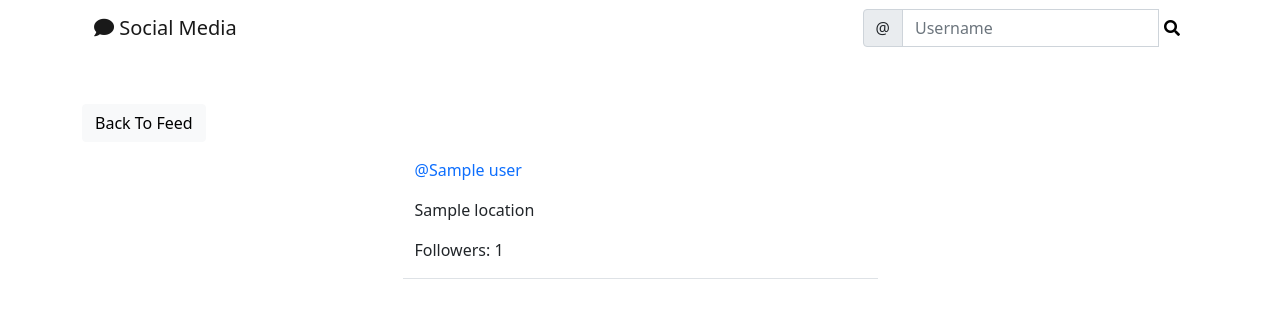
After one commit to souravsarker2015/social_media_app, a Django app: template social/templates/social/search.html in a window 1280 px wide. The commit adds this page. Shown: the top 318 px of the page. Run offline with Django 4.2, Linux system fonts and the light colour scheme; the template is opened without the code that fills it: most values are stand-ins (such as "Sample title", 1, 10 or a date in 2020); some libraries are stand-ins or nearby versions.

Commit message:
search user

```diff
--- a/landing/templates/landing/navbar.html
+++ b/landing/templates/landing/navbar.html
@@ -14,10 +14,11 @@
             <div class="collapse navbar-collapse" id="navbarTogglerDemo03">
                 <ul class="navbar-nav me-auto mb-2 mb-lg-0">
                 </ul>
-                <form class="d-flex">
+                <form class="d-flex" method="get" action="{% url 'profile-search' %}">
                     <div class="input-group">
                         <span class="input-group-text" id="basic-addon1">@</span>
-                        <input type="text" class="form-control" placeholder="Username" aria-label="Username" aria-describedby="basic-addon1">
+                        <input type="text" class="form-control" placeholder="Username" aria-label="Username" aria-describedby="basic-addon1" name="query" value="{{ request.GET.query }}">
+                        <button style="border: none; background-color: transparent; box-shadow: none" type="submit"><i class="fas fa-search"></i></button>
                     </div>
                 </form>
                 {% if user.is_authenticated %}
--- /dev/null
+++ b/social/templates/social/search.html
@@ -0,0 +1,23 @@
+{% extends 'landing/base.html' %}
+
+{% block content %}
+    <div class="container">
+        <div class="row mt-5">
+            <div class="col-md-5 col-sm-6">
+                <a href="{% url 'post_list' %}" class="btn btn-light">Back To Feed</a>
+            </div>
+        </div>
+
+        {% for profile in profile_list %}
+            <div class="row justify-content-center mt-3">
+                <div class="col-md-5 col-sm-12 border-bottom position-relative">
+                    <p><a style="text-decoration: none;" class="text-primary" href="{% url 'profile' profile.pk %}">@{{ profile.user }}</a></p>
+                    {% if profile.location %}
+                        <p>{{ profile.location }}</p>
+                    {% endif %}
+                    <p>Followers: {{ profile.followers.all.count }}</p>
+                </div>
+            </div>
+        {% endfor %}
+    </div>
+{% endblock content %}
--- a/social/urls.py
+++ b/social/urls.py
@@ -14,4 +14,5 @@ urlpatterns = [
     path('profile/edit/<int:pk>/', views.ProfileEditView.as_view(), name='profile_edit'),
     path('profile/<int:pk>/follower/add/', views.AddFollower.as_view(), name='add-follower'),
     path('profile/<int:pk>/follower/remove/', views.RemoveFollower.as_view(), name='remove-follower'),
+    path('search/', views.UserSearch.as_view(), name='profile-search'),
 ]
```
Also changed, not shown: social/views.py (+14 -30 lines).
